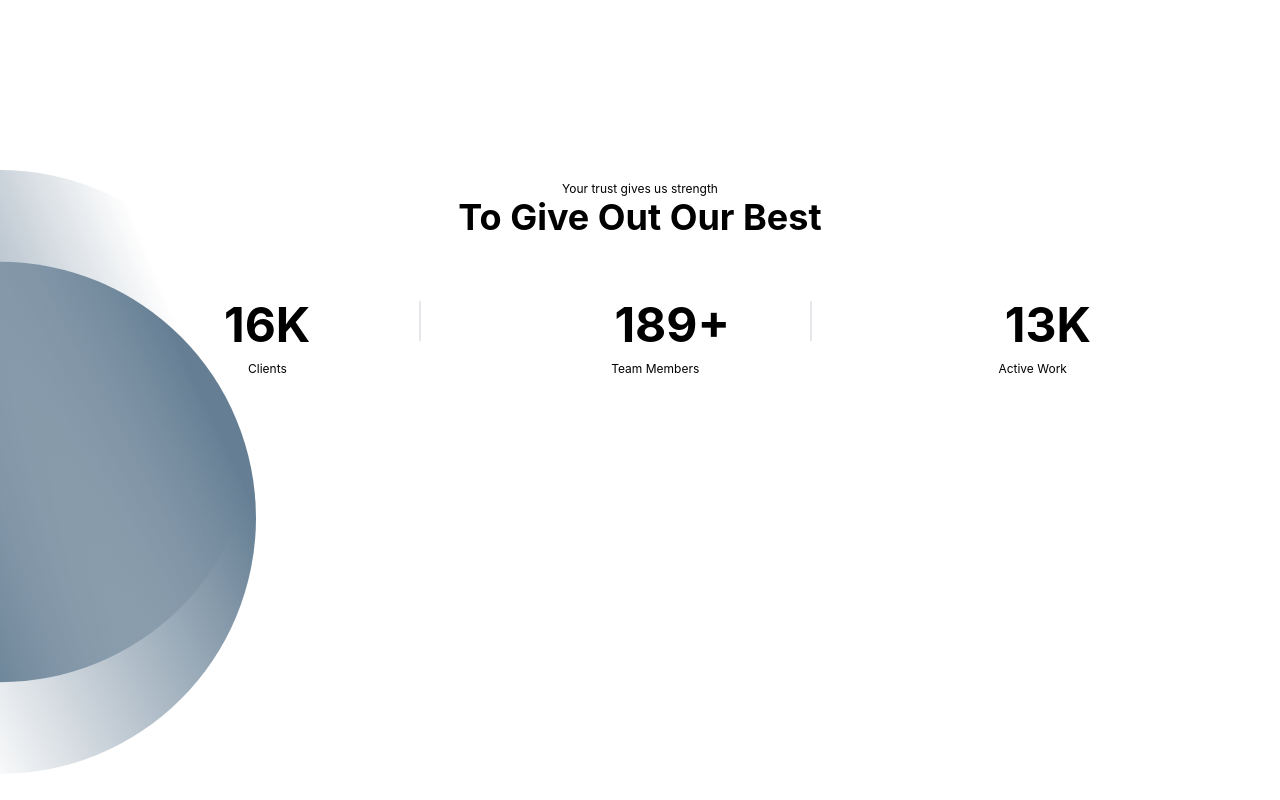
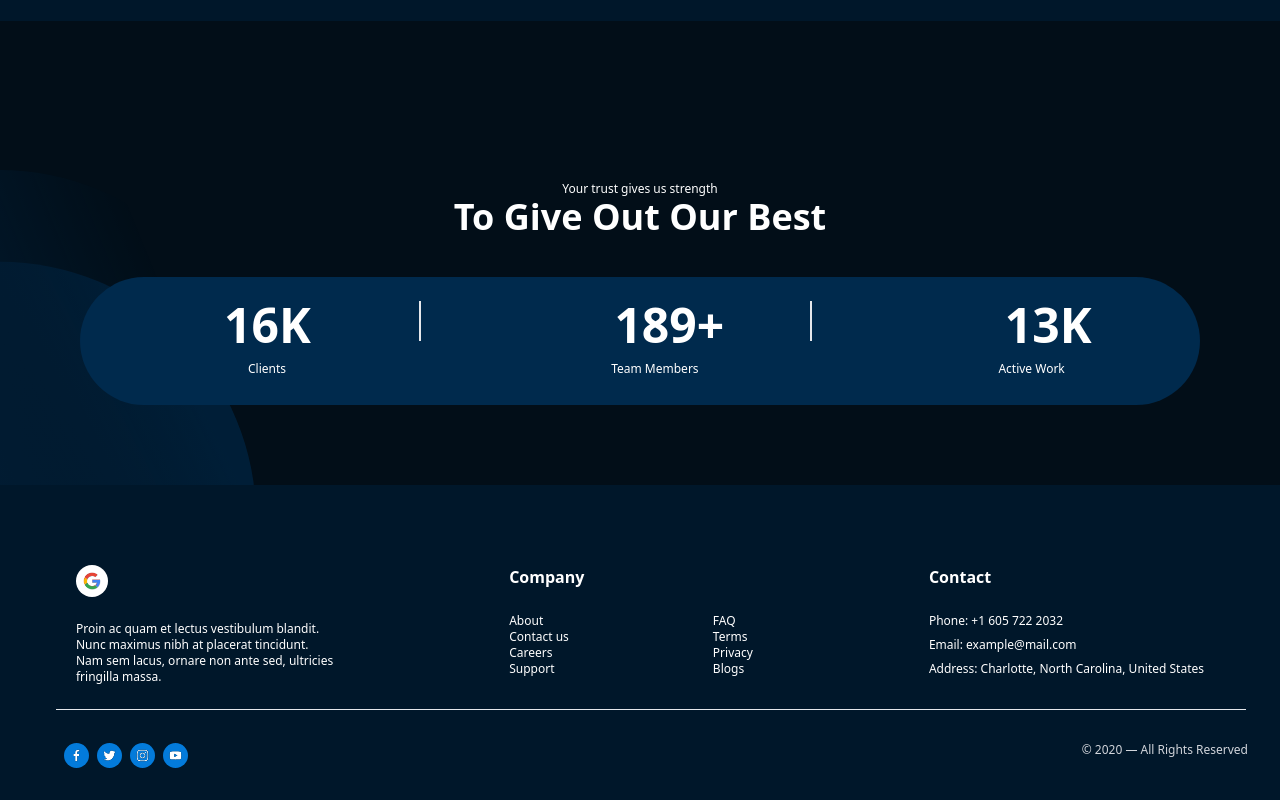
Before and after one commit to Shahzaib0217/Web-Dev, a Next.js app in the folder weteck_nextjs/: page / in a window 1280 px wide. Shown: the part 2510-3310 px from the top of the page. Built offline with nearby package versions, Linux system fonts and the light colour scheme.

Commit message:
Added footer

```diff
--- /dev/null
+++ b/weteck_nextjs/components/Footer.js
@@ -0,0 +1,138 @@
+import Image from "next/image";
+import Link from "next/link";
+import React from "react";
+import { SocialIcon } from "react-social-icons";
+function _Footer() {
+    return (
+        <>
+            <footer className='divcolor pt-20'>
+                <div className='flex justify-around'>
+
+                    <div>
+
+                        {/* google button  */}
+                        <a
+                            className="order-2 border-transparent  bg-white rounded-full w-8 h-8 flex justify-center"
+                            href="https://www.google.com/"
+                        >
+                            <Image
+                                src="/google.png"
+                                objectFit="contain"
+                                width={20}
+                                height={20}
+                            />
+                        </a>
+                        {/* text  */}
+                        <h6 className="text-white text-xs p-6 pl-0">
+                            Proin ac quam et lectus vestibulum blandit.<br></br>
+                            Nunc maximus nibh at placerat tincidunt.<br></br>Nam sem lacus,
+                            ornare non ante sed, ultricies<br></br>fringilla massa.
+                        </h6>
+                    </div>
+                    <div>
+                        <h3 className="text-white font-bold">Company</h3>
+                        <div className="flex justify-evenly p-6 pl-0 ">
+                            <div className="text-white text-xs pr-36 ">
+                                <Link href="/about">
+                                    <a>About</a>
+                                </Link>
+                                <br></br>
+
+                                <Link href="/contactus">
+                                    <a>Contact us</a>
+                                </Link>
+                                <br></br>
+
+                                <Link href="/careers">
+                                    <a>Careers</a>
+                                </Link>
+                                <br></br>
+
+                                <Link href="/support">
+                                    <a>Support</a>
+                                </Link>
+                            </div>
+                            <div className="text-white text-xs ">
+                                <Link href="/faq">
+                                    <a>FAQ</a>
+                                </Link>
+                                <br></br>
+
+                                <Link href="/terms">
+                                    <a>Terms</a>
+                                </Link>
+                                <br></br>
+
+                                <Link href="/privacy">
+                                    <a>Privacy</a>
+                                </Link>
+                                <br></br>
+
+                                <Link href="/blogs">
+                                    <a>Blogs</a>
+                                </Link>
+                            </div>
+                        </div>
+                    </div>
+                    <div>
+                        <h3 className="text-white font-bold">Contact</h3>
+                        <h6 className="text-white text-xs pt-6 pb-2 pl-0">
+                            Phone: +1 605 722 2032
+                        </h6>
+                        <h6 className="text-white text-xs pb-2 pl-0">
+                            Email: example@mail.com
+                        </h6>
+                        <h6 className="text-white text-xs pl-0">
+                            Address: Charlotte, North Carolina, United States
+                        </h6>
+                    </div>
+                </div>
+                <hr className="w-[93%] ml-14"></hr>
+                <div className="p-8 pl-16 flex justify-between">
+                    <div>
+                        <span className="pr-2">
+                            <SocialIcon
+                                url="https://facebook.com "
+                                bgColor="#037BDB"
+                                fgColor="#FFFFFF"
+                                style={{ height: 25, width: 25 }}
+                            />
+                        </span>
+                        <span className="pr-2">
+                            <SocialIcon
+                                url="https://twitter.com "
+                                bgColor="#037BDB"
+                                fgColor="#FFFFFF"
+                                style={{ height: 25, width: 25 }}
+                            />
+                        </span>
+                        <span className="pr-2">
+                            <SocialIcon
+                                url="https://instagram.com "
+                                bgColor="#037BDB"
+                                fgColor="#FFFFFF"
+                                style={{ height: 25, width: 25 }}
+                            />
+                        </span>
+                        <span className="pr-2">
+                            <SocialIcon
+                                url="https://youtube.com "
+                                bgColor="#037BDB"
+                                fgColor="#FFFFFF"
+                                style={{ height: 25, width: 25 }}
+                            />
+                        </span>
+                    </div>
+                    <div>
+                        <h6 className="text-gray-300 text-xs">
+                            © 2020 — All Rights Reserved
+                        </h6>
+                    </div>
+                </div>
+
+            </footer>
+        </>
+    );
+}
+
+export default _Footer;
--- a/weteck_nextjs/package.json
+++ b/weteck_nextjs/package.json
@@ -11,7 +11,8 @@
   "dependencies": {
     "next": "12.2.4",
     "react": "18.2.0",
-    "react-dom": "18.2.0"
+    "react-dom": "18.2.0",
+    "react-social-icons": "^5.14.0"
   },
   "devDependencies": {
     "autoprefixer": "^10.4.8",
--- a/weteck_nextjs/pages/index.js
+++ b/weteck_nextjs/pages/index.js
@@ -4,6 +4,7 @@ import styles from '../styles/Home.module.css'
 import Background from "../components/Background";
 import Nav from "../components/Nav";
 import Banner from '../components/Banner';
+import _Footer from '../components/Footer';
 
 export default function Home() {
   return (
@@ -16,6 +17,7 @@ export default function Home() {
       <Background />
       <Nav />
       <Banner />
+      <_Footer />
     </>
   )
 }
--- a/weteck_nextjs/styles/globals.css
+++ b/weteck_nextjs/styles/globals.css
@@ -2,7 +2,7 @@
 @tailwind components;
 @tailwind utilities;
 
-html,
+/* html,
 body {
   padding: 0;
   margin: 0;
@@ -17,6 +17,22 @@ a {
 
 * {
   box-sizing: border-box;
+} */
+body {
+  background-color: #020E18;
+  overflow-x: hidden;
+}
+
+* {
+  color: white;
+}
+
+.primary {
+  background-color: #002A4D;
+}
+
+.divcolor {
+  background-color: #00172A;
 }
 
 @media (prefers-color-scheme: dark) {
```
Also changed, not shown: 2 other files (tests, documents, lock files or other folders).
